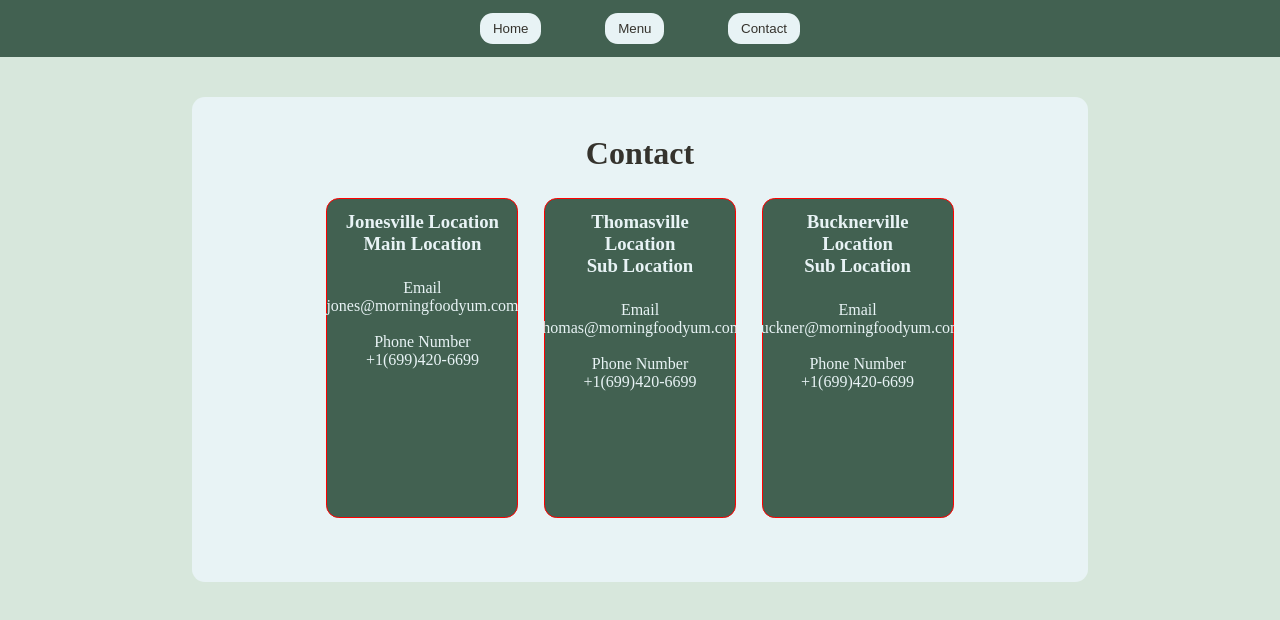
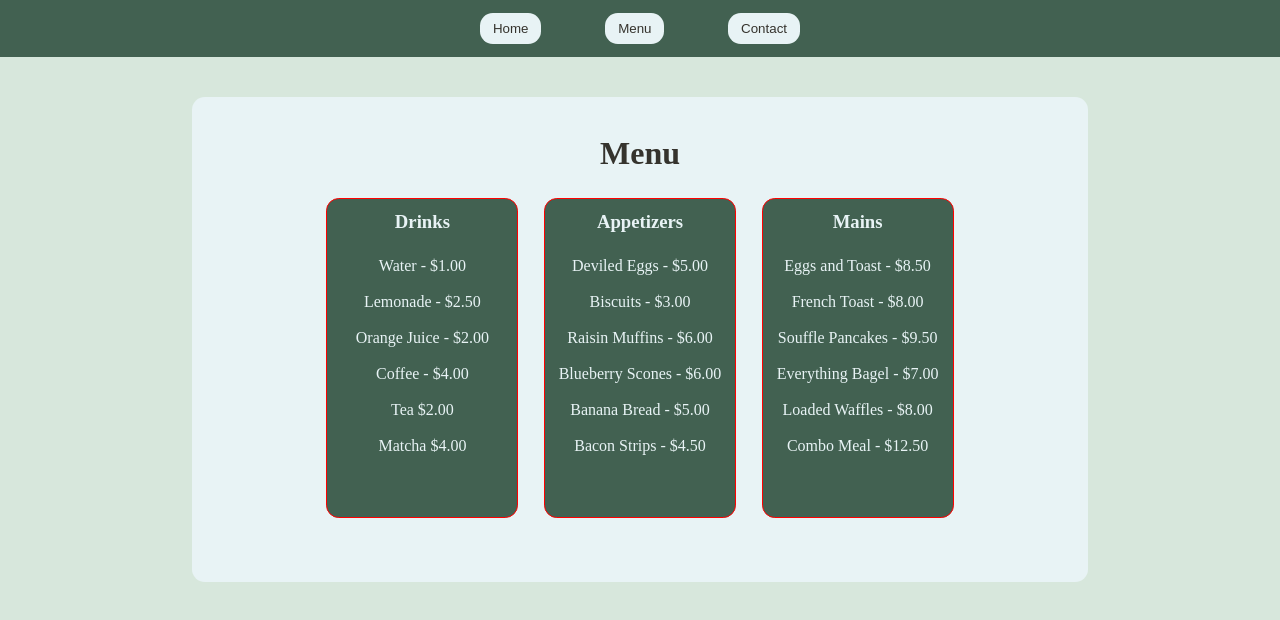
Before and after one commit to PotatoTurtles/ResterauntPageWebpack, a website built with webpack: page src/template.html in a window 1280 px wide. Both pictures are taken after a click on the button "Menu". Built offline with nearby package versions, Linux system fonts and the light colour scheme.

Commit message:
Add JS Modules and button event listeners
Seperated large functions into different files and then imported
them into index.js.

Deleted most of teh content inside of template.html and because it is
all being created using JS.

Possible JS injections because of the use of inner.html however I don't
think that it is a problem.

```diff
--- /dev/null
+++ b/src/contact.js
@@ -0,0 +1,47 @@
+import removeContent from "./remove.js";
+
+function createContact() {
+    removeContent();
+    let contain = document.querySelector('.content');
+    let cut = document.createElement('div');
+    cut.classList.add('cut');
+        let title = document.createElement('h1');
+        title.textContent='Contact';
+        cut.appendChild(title);
+
+        let tiles = document.createElement('div');
+        tiles.classList.add('tileCont');
+            let d1 = document.createElement('div');
+                let h1 = document.createElement('h3');
+                h1.innerHTML='Jonesville Location <br> Main Location';
+                d1.appendChild(h1);
+
+                let p1 = document.createElement('p');
+                p1.innerHTML='Email <br> jones@morningfoodyum.com<br><br>Phone Number <br> +1(699)420-6699<br><br></br>';
+                d1.appendChild(p1);
+            tiles.appendChild(d1);
+
+            let d2 = document.createElement('div');
+                let h2 = document.createElement('h3');
+                h2.innerHTML='Thomasville Location <br> Sub Location';
+                d2.appendChild(h2);
+
+                let p2 = document.createElement('p');
+                p2.innerHTML='Email <br> thomas@morningfoodyum.com<br><br>Phone Number <br> +1(699)420-6699<br><br>';
+                d2.appendChild(p2);
+            tiles.appendChild(d2);
+
+            let d3 = document.createElement('div');
+                let h3 = document.createElement('h3');
+                h3.innerHTML='Bucknerville Location <br> Sub Location';
+                d3.appendChild(h3);
+
+                let p3 = document.createElement('p');
+                p3.innerHTML='Email <br> buckner@morningfoodyum.com<br><br>Phone Number <br> +1(699)420-6699<br><br>';
+                d3.appendChild(p3);
+            tiles.appendChild(d3);
+        cut.appendChild(tiles);
+    contain.appendChild(cut);
+}
+
+export default createContact;
--- a/src/greeting.js
+++ /dev/null
@@ -1,5 +0,0 @@
-let greet = function (){
-    console.log("hello world?");
-}
-
-export default greet;
--- /dev/null
+++ b/src/home.js
@@ -0,0 +1,47 @@
+import removeContent from "./remove.js";
+function createHome() {
+    let contain = document.querySelector('.content');
+    removeContent();
+    let cut = document.createElement('div');
+    cut.classList.add('cut');
+        let title = document.createElement('h1');
+        title.textContent='Home';
+        cut.appendChild(title);
+
+        let tiles = document.createElement('div');
+        tiles.classList.add('tileCont');
+            let d1 = document.createElement('div');
+                let h1 = document.createElement('h3');
+                h1.innerHTML='Location';
+                d1.appendChild(h1);
+
+                let p1 = document.createElement('p');
+                p1.innerHTML='208 West Street,<br><br>Jonesville, New Jersey';
+                d1.appendChild(p1);
+            tiles.appendChild(d1);
+
+            let d2 = document.createElement('div');
+                let h2 = document.createElement('h3');
+                h2.innerHTML='Hours';
+                d2.appendChild(h2);
+
+                let p2 = document.createElement('p');
+                p2.innerHTML='Monday-Friday: 9am-5pm<br><br>Saturday: 10am-6pm<br><br>Sunday: 11am-7pm<br><br>';
+                d2.appendChild(p2);
+            tiles.appendChild(d2);
+
+            let d3 = document.createElement('div');
+                let h3 = document.createElement('h3');
+                h3.innerHTML='Reviews';
+                d3.appendChild(h3);
+
+                let p3 = document.createElement('p');
+                p3.innerHTML='"Best chicken katsu I have ever tried!" - James <br> <br>"I would give both of my kidneys for more of their icecream." - Morgan <br> <br>"The nachos are more akin to ambrosia and nectar than to a mexican dish." - Damian <br> <br>';
+                d3.appendChild(p3);
+            tiles.appendChild(d3);
+        cut.appendChild(tiles);
+    contain.appendChild(cut);
+
+    console.log('made it here');
+}
+export default createHome;
--- a/src/index.js
+++ b/src/index.js
@@ -1,3 +1,14 @@
 import './style.css';
-import hello from "./greeting.js";
-hello();
+import createHome from './home.js';
+import createMenu from './menu.js';
+import createContact from './contact.js';
+
+let contain = document.querySelector('.content');
+createHome();
+
+let home = document.querySelector('button#Home');
+home.addEventListener('click',()=>createHome());
+let menu = document.querySelector('button#Menu');
+menu.addEventListener('click',()=>createMenu());
+let contact = document.querySelector('button#Contact');
+contact.addEventListener('click',()=>createContact());
--- /dev/null
+++ b/src/menu.js
@@ -0,0 +1,47 @@
+import removeContent from "./remove.js";
+
+function createMenu() {
+    removeContent();
+    let contain = document.querySelector('.content');
+    let cut = document.createElement('div');
+    cut.classList.add('cut');
+        let title = document.createElement('h1');
+        title.textContent='Menu';
+        cut.appendChild(title);
+
+        let tiles = document.createElement('div');
+        tiles.classList.add('tileCont');
+            let d1 = document.createElement('div');
+                let h1 = document.createElement('h3');
+                h1.innerHTML='Drinks';
+                d1.appendChild(h1);
+
+                let p1 = document.createElement('p');
+                p1.innerHTML='Water - $1.00<br><br>Lemonade - $2.50<br><br>Orange Juice - $2.00<br><br>Coffee - $4.00<br><br>Tea $2.00<br><br>Matcha $4.00<br><br></br>';
+                d1.appendChild(p1);
+            tiles.appendChild(d1);
+
+            let d2 = document.createElement('div');
+                let h2 = document.createElement('h3');
+                h2.innerHTML='Appetizers';
+                d2.appendChild(h2);
+
+                let p2 = document.createElement('p');
+                p2.innerHTML='Deviled Eggs - $5.00<br><br>Biscuits - $3.00<br><br>Raisin Muffins - $6.00<br><br>Blueberry Scones - $6.00<br><br>Banana Bread - $5.00<br><br>Bacon Strips - $4.50<br><br></br>';
+                d2.appendChild(p2);
+            tiles.appendChild(d2);
+
+            let d3 = document.createElement('div');
+                let h3 = document.createElement('h3');
+                h3.innerHTML='Mains';
+                d3.appendChild(h3);
+
+                let p3 = document.createElement('p');
+                p3.innerHTML='Eggs and Toast - $8.50<br><br>French Toast - $8.00<br><br>Souffle Pancakes - $9.50<br><br>Everything Bagel - $7.00<br><br>Loaded Waffles - $8.00<br><br>Combo Meal - $12.50<br><br></br>';
+                d3.appendChild(p3);
+            tiles.appendChild(d3);
+        cut.appendChild(tiles);
+    contain.appendChild(cut);
+}
+
+export default createMenu;
--- /dev/null
+++ b/src/remove.js
@@ -0,0 +1,7 @@
+let contain = document.querySelector('.content');
+function removeContent(){
+    if(document.querySelector('.cut')){
+        contain.removeChild(document.querySelector('.cut'));
+    }
+}
+export default removeContent;
--- a/src/template.html
+++ b/src/template.html
@@ -5,100 +5,17 @@
     <meta name="viewport" content="width=device-width, initial-scale=1.0">
     <title>Resteraunt Page</title>
     <link rel="stylesheet" href="./style.css">
+
 </head>
 <body>
     <header>
-        <button>Home</button>
-        <button>Menu</button>
-        <button>Contact</button>
+        <button id="Home">Home</button>
+        <button id="Menu">Menu</button>
+        <button id="Contact">Contact</button>
     </header>
     <div class="content">
         <div class="cut">
-            <!-- <h1>Home</h1>
-            <div class="tileCont">
-                <div>
-                    <h3>Location</h3>
-                    <p>
-                        208 West Street,<br><br>
-                        Jonesville, New Jersey
-                    </p>
-                </div>
-                <div>
-                    <h3>Hours</h3>
-                    <p>
-                        Monday-Friday: 9am-5pm<br><br>
-                        Saturday: 10am-6pm<br><br>
-                        Sunday: 11am-7pm<br><br>
-                    </p>
-                </div>
-                <div>
-                    <h3>Reviews</h3>
-                    <p>
-                        "Best chicken katsu I have ever tried!" - James <br> <br>
-                        "I would give both of my kidneys for more of their icecream." - Morgan <br> <br>
-                        "The nachos are more akin to ambrosia and nectar than to a mexican dish." - Morgan <br> <br>
-                    </p>
-                </div> -->
-            <!-- <h1>Menu</h1>
-            <div class="tileCont">
-                <div>
-                    <h3>Drinks</h3>
-                    <p>
-                        Water - $1.00<br><br>
-                        Lemonade - $2.50<br><br>
-                        Orange Juice - $2.00<br><br>
-                        Coffee - $4.00<br><br>
-                        Tea $2.00<br><br>
-                        Matcha $4.00<br><br>
-                    </p>
-                </div>
-                <div>
-                    <h3>Appetizers</h3>
-                    <p>
-                        Deviled Eggs - $5.00<br><br>
-                        Biscuits - $3.00<br><br>
-                        Raisin Muffins - $6.00<br><br>
-                        Blueberry Scones - $6.00<br><br>
-                        Banana Bread - $5.00<br><br>
-                        Bacon Strips - $4.50<br><br>
-                    </p>
-                </div>
-                <div>
-                    <h3>Mains</h3>
-                    <p>
-                        Eggs and Toast - $8.50<br><br>
-                        French Toast - $8.00<br><br>
-                        Souffle Pancakes - $9.50<br><br>
-                        Everything Bagel - $7.00<br><br>
-                        Loaded Waffles - $8.00<br><br>
-                        Combo Meal - $12.50<br><br>
-                    </p>
-                </div>
-            </div> -->
-            <h1>Contact</h1>
-            <div class="tileCont">
-                <div>
-                    <h3>Jonesville Location <br> Main Location</h3>
-                    <p>
-                        Email <br> jones@morningfoodyum.com<br><br>
-                        Phone Number <br> +1(699)420-6699<br><br>
-                    </p>
-                </div>
-                <div>
-                    <h3>Thomasville Location <br> Sub Location</h3>
-                    <p>
-                        Email <br> thomas@morningfoodyum.com<br><br>
-                        Phone Number <br> +1(699)420-6699<br><br>
-                    </p>
-                </div>
-                <div>
-                    <h3>Bucknerville Location <br> Sub Location</h3>
-                    <p>
-                        Email <br> buckner@morningfoodyum.com<br><br>
-                        Phone Number <br> +1(699)420-6699<br><br>
-                    </p>
-                </div>
-            </div>
+
         </div>
     </div>
     <footer></footer>
```
